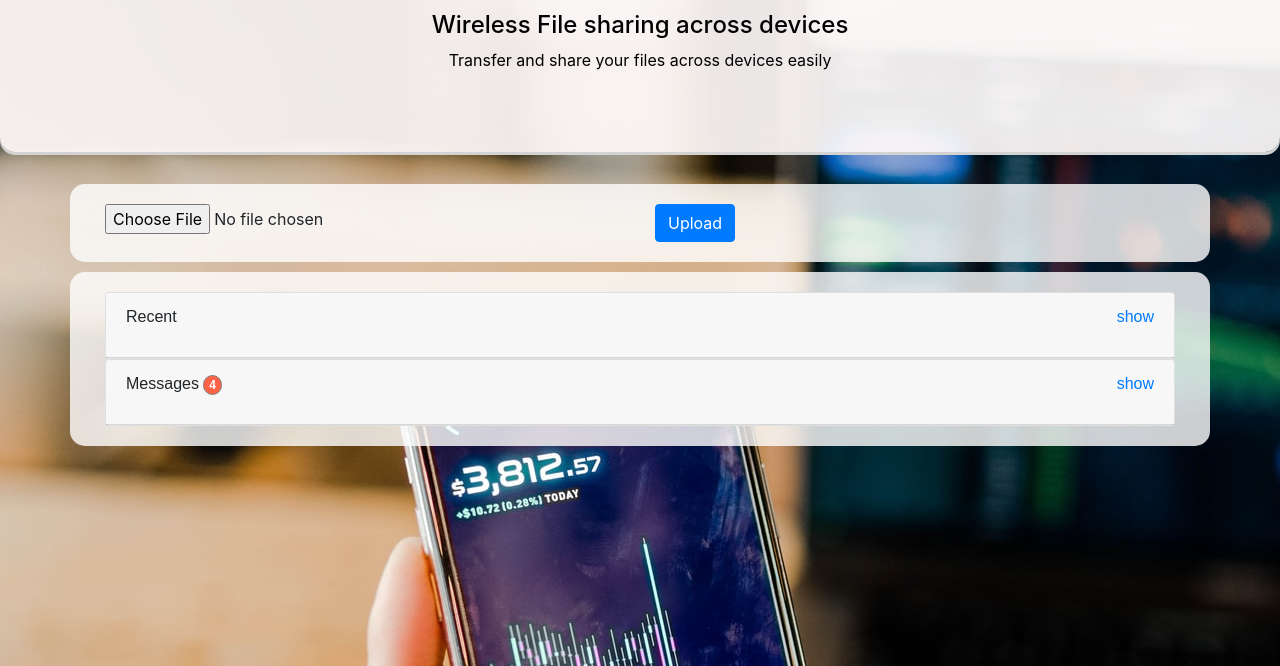
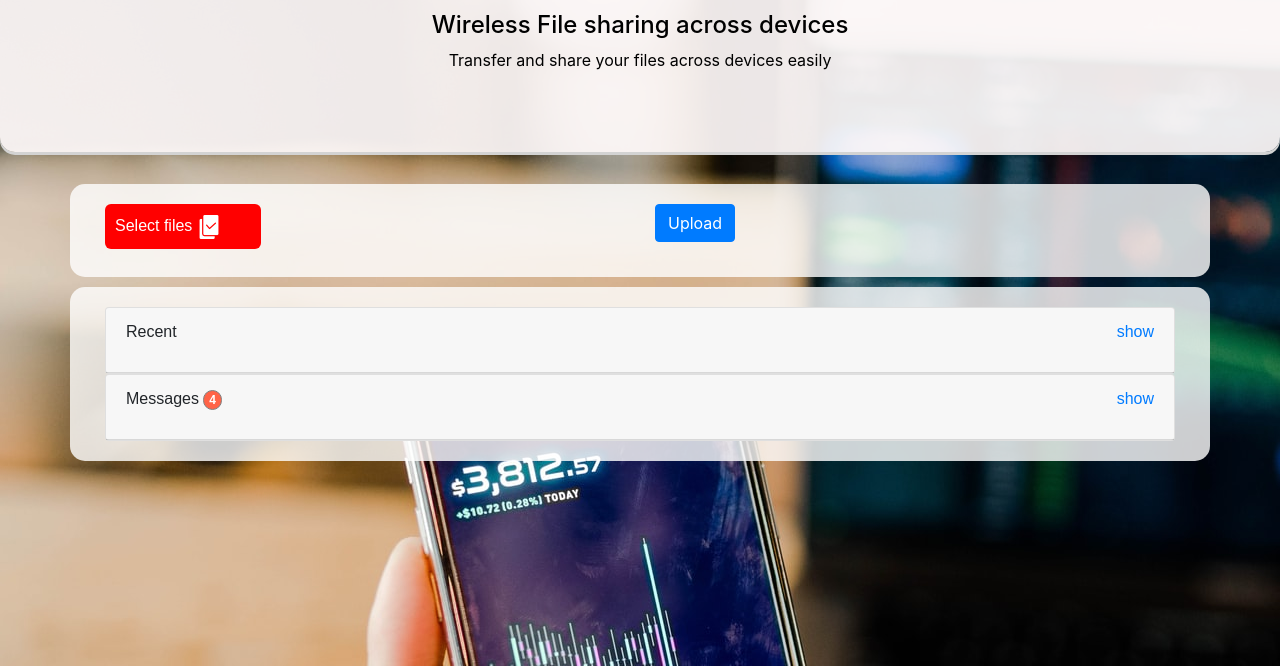
Before and after one commit to ArcAlumni/file-server, a website: page js/public/index2.html in a window 1280 px wide. Shown: the part 134-800 px from the top of the page. Drawn offline with nearby package versions, Linux system fonts and the light colour scheme.

Commit message:
Modified style attributes for the select file <input> element.

```diff
--- a/js/public/css/style.css
+++ b/js/public/css/style.css
@@ -51,6 +51,28 @@ hr {
 	padding: 20px;
 }
 
+/*Style for Select File button*/
+#select-file-wrapper{
+    padding: 10px;
+    background: red;
+    display: table;
+	color: #fff;
+	border-radius: 6px;
+	width: 30%;
+	font-family: 'Abel', sans-serif;
+
+}
+
+#select-file-wrapper
+
+
+#file-select{
+    display: none;
+}
+
+
+
+/*Style for Accordion contents*/
 .accordion-wrapper{
 	font-family: 'Abel', sans-serif;
 }
--- a/js/public/index2.html
+++ b/js/public/index2.html
@@ -25,15 +25,11 @@
 			<div class="container form-btn-wrapper">
 				<div class="row">
 					<div class="col-sm-6">
-						<!-- <button type="file" class="btn btn-primary choose-btn" name="file-to-upload">Choose file</button> -->
-						<!-- <label for="file-to-upload" class="label label-default choose-btn-default-label">No file Selected</label> -->
-						<input type="file" class="select-file-btn" name="file-to-upload">
+						<label id="select-file-wrapper">Select files <image src="images/file-select.png" alt="Select file"><input type="file" id="file-select" name="file-to-upload" multiple="true"></label>
+						<!-- <input type="file" class="select-file-btn" name="file-to-upload"> -->
 					</div>
 
 					<div class="col-sm-6">
-						<!-- <button type="submit" class="btn btn-info upload-btn" value="Upload">Upload &nbsp <img src="images/upload-icon.PNG" alt="upload button" class="rounded-circle"></button> -->
-						<!-- <input type="submit" value="Upload" class="btn btn-info upload-btn"> -->
-						<!-- <input type="file"  name="file-to-upload"> -->
 						<input type="submit" class="btn btn-primary upload-btn" value="Upload">
 					</div>
 				</div>
```
Also changed, not shown: js/public/images/file-select.png (added).
